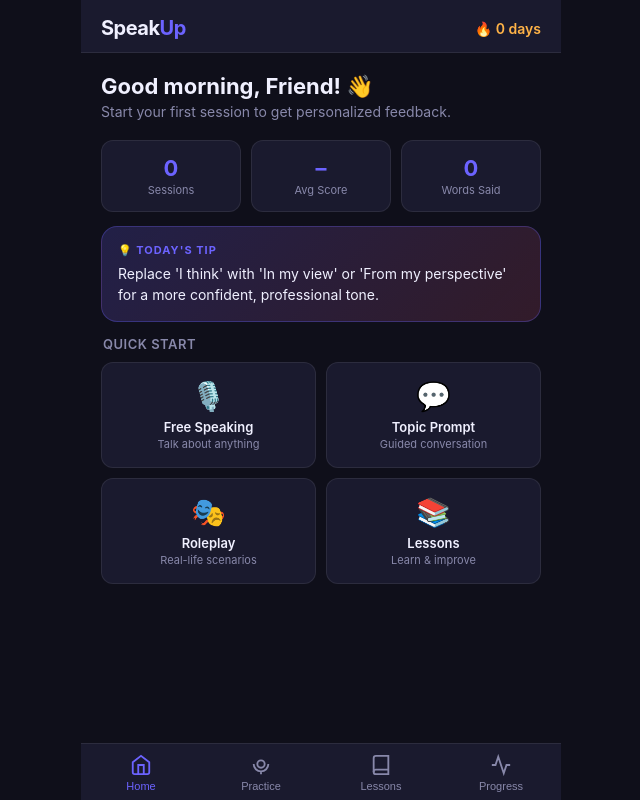
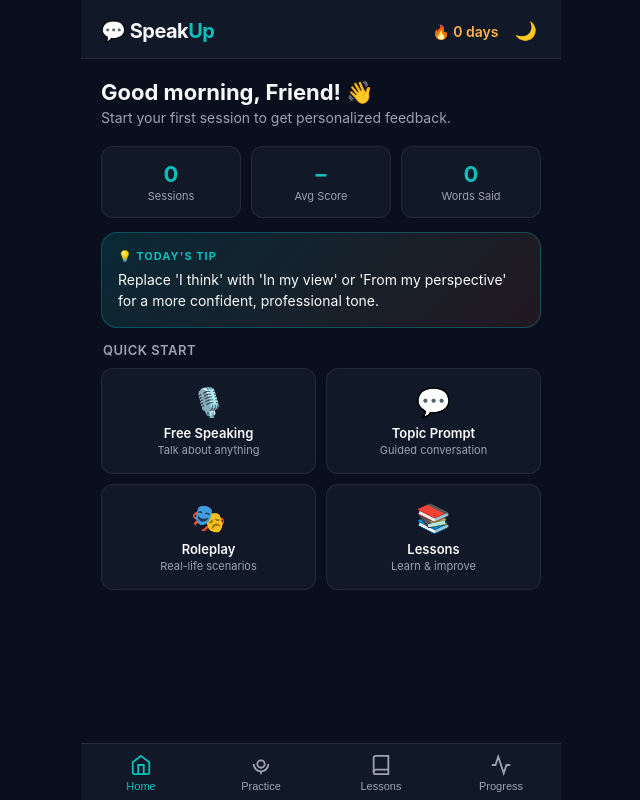
Before and after one commit to jojiseb/speakup, a plain HTML site: page index.html in a window 1280 px wide. Both pictures are taken after a click on the button "Let's go! 🚀". Shown: the whole page, without its empty margins (319-959 px from the left). Drawn offline with nearby package versions, Linux system fonts and the light colour scheme.

Commit message:
UI enhancements like support dark mode

```diff
--- a/index.html
+++ b/index.html
@@ -7,20 +7,30 @@
 <script src="https://cdnjs.cloudflare.com/ajax/libs/Chart.js/4.4.1/chart.umd.min.js"></script>
 <style>
   :root {
-    --primary: #6C63FF;
-    --primary-dark: #5A52D5;
-    --accent: #FF6584;
-    --success: #43D9A2;
+    --primary: #0ABFBC;
+    --primary-dark: #089E9B;
+    --accent: #FF7043;
+    --success: #26D07C;
     --warning: #FFB347;
-    --danger: #FF6B6B;
-    --bg: #0F0F1A;
-    --surface: #1A1A2E;
-    --surface2: #22223B;
+    --danger: #FF5252;
+    --bg: #0A0F1E;
+    --surface: #111827;
+    --surface2: #1F2937;
     --border: rgba(255,255,255,0.08);
-    --text: #F0F0FF;
-    --text-muted: #8888AA;
+    --text: #F9FAFB;
+    --text-muted: #9CA3AF;
     --radius: 16px;
     --shadow: 0 4px 24px rgba(0,0,0,0.4);
+  }
+
+  body.light {
+    --bg: #F0F4F8;
+    --surface: #FFFFFF;
+    --surface2: #F3F4F6;
+    --border: rgba(0,0,0,0.1);
+    --text: #111827;
+    --text-muted: #6B7280;
+    --shadow: 0 4px 24px rgba(0,0,0,0.1);
   }
 
   * { box-sizing: border-box; margin: 0; padding: 0; }
@@ -137,8 +147,8 @@
   .stat-label { font-size: 11px; color: var(--text-muted); margin-top: 2px; }
 
   .tip-card {
-    background: linear-gradient(135deg, rgba(108,99,255,0.2), rgba(255,101,132,0.15));
-    border: 1px solid rgba(108,99,255,0.3);
+    background: linear-gradient(135deg, rgba(10,191,188,0.15), rgba(255,112,67,0.1));
+    border: 1px solid rgba(10,191,188,0.3);
     border-radius: var(--radius);
     padding: 16px;
     margin-bottom: 14px;
@@ -317,7 +327,7 @@
 
   /* PROGRESS VIEW */
   .level-card {
-    background: linear-gradient(135deg, var(--primary), #9C88FF);
+    background: linear-gradient(135deg, var(--primary), #0891B2);
     border-radius: var(--radius);
     padding: 20px;
     margin-bottom: 14px;
@@ -401,7 +411,7 @@
 
 <!-- SETUP SCREEN -->
 <div id="setup-screen" class="setup-screen" style="display:none;">
-  <div style="font-size:56px; margin-bottom:16px;">🎙️</div>
+  <div style="font-size:56px; margin-bottom:16px;">💬</div>
   <h1>Welcome to <span style="color:var(--primary)">SpeakUp</span></h1>
   <p>Your personal English speaking coach. Let's personalize your experience in 30 seconds.</p>
   <div class="input-group">
@@ -435,8 +445,11 @@
 <div id="app" style="display:none; flex-direction:column; min-height:100vh; display:none;">
 
   <div class="nav-top">
-    <div class="logo">Speak<span>Up</span></div>
-    <div class="streak" id="streak-display">🔥 0 days</div>
+    <div class="logo">💬 Speak<span>Up</span></div>
+    <div style="display:flex;align-items:center;gap:12px;">
+      <div class="streak" id="streak-display">🔥 0 days</div>
+      <button onclick="toggleTheme()" id="theme-btn" style="background:none;border:none;cursor:pointer;font-size:18px;padding:4px;" title="Toggle light/dark mode">🌙</button>
+    </div>
   </div>
 
   <!-- HOME VIEW -->
@@ -1508,8 +1521,26 @@ function formatDate(ts) {
   return d.toLocaleDateString(undefined, { month: 'short', day: 'numeric' });
 }
 
+// ─── THEME ─────────────────────────────────────────────────────────────────────
+
+function toggleTheme() {
+  const isLight = document.body.classList.toggle('light');
+  document.getElementById('theme-btn').textContent = isLight ? '☀️' : '🌙';
+  localStorage.setItem('speakup_theme', isLight ? 'light' : 'dark');
+}
+
+function applyTheme() {
+  const saved = localStorage.getItem('speakup_theme');
+  if (saved === 'light') {
+    document.body.classList.add('light');
+    const btn = document.getElementById('theme-btn');
+    if (btn) btn.textContent = '☀️';
+  }
+}
+
 // ─── START ─────────────────────────────────────────────────────────────────────
 
+applyTheme();
 init();
 </script>
 </body>
```
